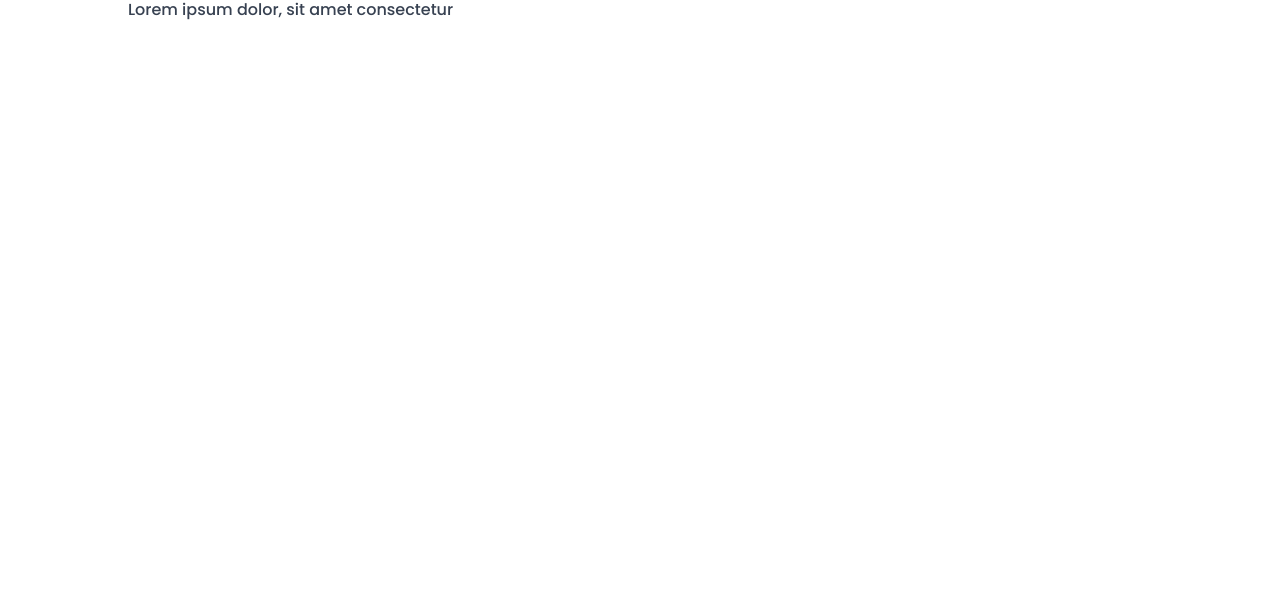
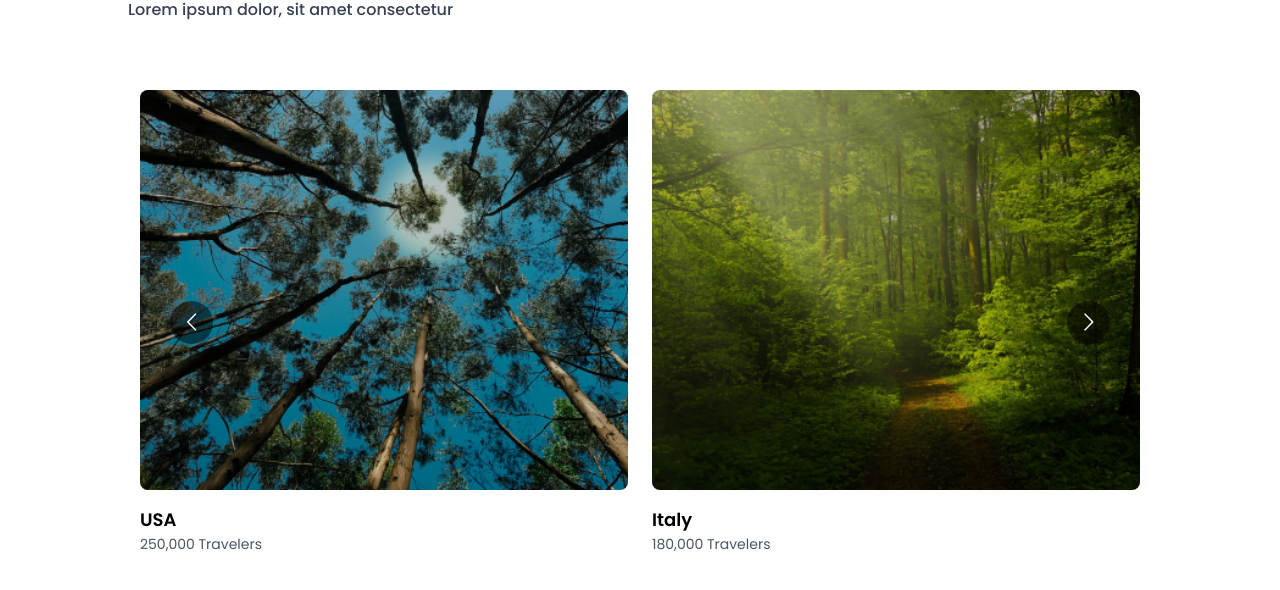
Before and after one commit to OgeeTech/Travel, a Next.js app: page / in a window 1280 px wide. Shown: the part 926-1516 px from the top of the page. Before the commit the page ends 1084 px from the top, so only its background shows below. Built offline with nearby package versions, Linux system fonts and the light colour scheme.

Commit message:
slider  images

```diff
--- a/components/Home/Destination/DestinationSlider.tsx
+++ b/components/Home/Destination/DestinationSlider.tsx
@@ -1,32 +1,63 @@
-import React from 'react'
+'use client';
+import { destinationData } from '@/data/data';
+import React from 'react';
 import Carousel from 'react-multi-carousel';
 import 'react-multi-carousel/lib/styles.css';
+import Image from 'next/image';
 
 const responsive = {
   desktop: {
-        breakpoint: {max: 3000, min:1324},
+    breakpoint: { max: 3000, min: 1324 },
     items: 5,
-        slidesToSlide: 1 // optional, defualt to 1
+    slidesToSlide: 1, // optional, default to 1
   },
   tablet: {
     breakpoint: { max: 1324, min: 764 },
     items: 2,
-        slidesToSlide: 1 // optional, defualt to 1
+    slidesToSlide: 1, // optional, default to 1
   },
   mobile: {
     breakpoint: { max: 764, min: 0 },
     items: 1,
-        slidesToSlide: 1 // optional, defualt to 1
+    slidesToSlide: 1, // optional, default to 1
   },
 };
 
 const DestinationSlider = () => {
+  return (
+    <Carousel
+      responsive={responsive}
+      infinite={true}
+      autoPlay={true}
+      autoPlaySpeed={5000}
+      keyBoardControl={true}
+    >
+      {destinationData.map((data) => {
+        return (
+        <div key={data.id} className="m-3">
+          <div className="relative h-[400px]">
+            {/* overlay */}
+            <div className="absolute inset-0 bg-black opacity-25 rounded-lg"></div>
 
-  return (
-    <div>
+            {/* image */}
+            <Image
+              src={data.image}
+              alt={data.country}
+              width={500}
+              height={500}
+              className="h-full w-full object-cover rounded-lg"
+            />
+
 
           </div>
-  )
-}
+            {/* text content */}
+            <h1 className='text-lg font-semibold mt-4'>{data.country}</h1>
+            <p className='text-sm text-gray-600'>{data.travelers} Travelers</p>
+        </div>
+      );
+})}
+    </Carousel>
+  );
+};
 
-export default DestinationSlider
+export default DestinationSlider;
--- a/data/data.ts
+++ b/data/data.ts
@@ -2,49 +2,49 @@
 export const destinationData = [
     {
         id: 1,
-        image: "/images/d1.jpg",
+        image: "/images/d1.png",
         country: "France",
         travelers: "150,000",
     },
     {
         id: 2,
-        image: "/images/d2.jpg",
+        image: "/images/d2.png",
         country: "USA",
         travelers: "250,000",
     },
     {
         id: 3,
-        image: "/images/d3.jpg",
+        image: "/images/d3.png",
         country: "Italy",
         travelers: "180,000",
     },
     {
         id: 4,
-        image: "/images/d4.jpg",
+        image: "/images/d4.png",
         country: "Japan",
         travelers: "200,000",
     },
     {
         id: 5,
-        image: "/images/d5.jpg",
+        image: "/images/d5.png",
         country: "Australia",
         travelers: "120,000",
     },
     {
         id: 6,
-        image: "/images/d6.jpg",
+        image: "/images/d6.png",
         country: "Canada",
         travelers: "175,000",
     },
     {
         id: 7,
-        image: "/images/d7.jpg",
+        image: "/images/d7.png",
         country: "Germany",
         travelers: "160,000",
     },
     {
         id: 8,
-        image: "/images/d8.jpg",
+        image: "/images/d8.png",
         country: "Brazil",
         travelers: "140,000",
     },
```
Lines whose indentation alone changed are shown as unchanged.
